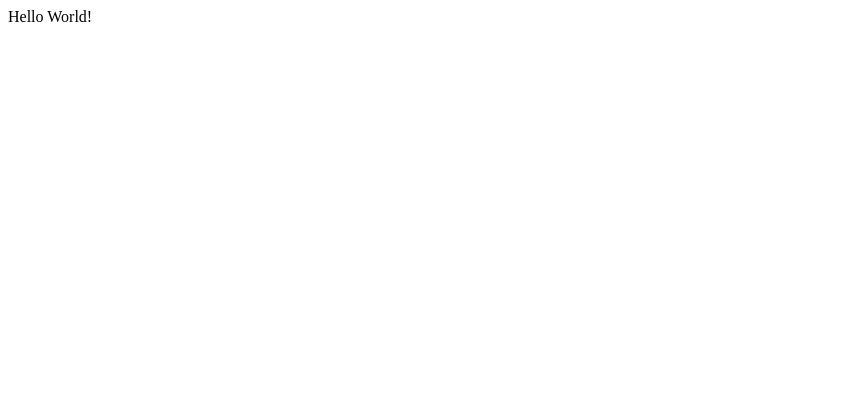
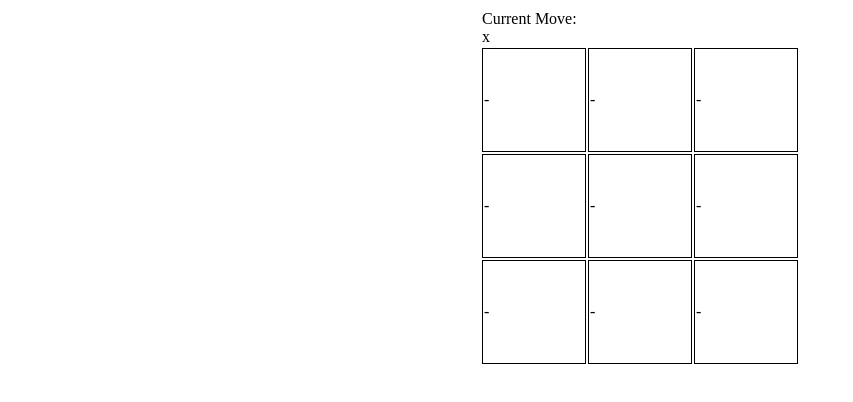
Before and after one commit to Vroomfrondal/Tic-Tac-Toe, a React (Create React App) app: page / in a window 1280 px wide. Shown: the top 402 px of the page, without its empty margins (0-853 px from the left). Built offline with nearby package versions, Linux system fonts and the light colour scheme.

Commit message:
Game Board and Cell components

```diff
--- a/src/App.tsx
+++ /dev/null
@@ -1,7 +0,0 @@
-import React from 'react'
-
-function App() {
-    return <div>Hello World!</div>
-}
-
-export default App
--- /dev/null
+++ b/src/Cell.tsx
@@ -0,0 +1,19 @@
+import React, { useState } from 'react'
+
+const Cell = ({ num }: { num: any }) => {
+  const handlePlayerClick = (num: any) => {
+    alert(num)
+  }
+
+  return (
+    <td
+      onClick={() => {
+        handlePlayerClick(num)
+      }}
+    >
+      -
+    </td>
+  )
+}
+
+export default Cell
--- /dev/null
+++ b/src/components/App.tsx
@@ -0,0 +1,9 @@
+import React from 'react'
+import Board from './Board'
+import './Board.css'
+
+function App() {
+  return <Board />
+}
+
+export default App
--- /dev/null
+++ b/src/components/Board.css
@@ -0,0 +1,12 @@
+/*  */
+.container {
+  display: flex;
+  align-items: center;
+  justify-content: center;
+}
+
+table td {
+  border: 1px solid black;
+  width: 100px;
+  height: 100px;
+}
--- /dev/null
+++ b/src/components/Board.tsx
@@ -0,0 +1,38 @@
+import React, { useState } from 'react'
+import Cell from '../Cell'
+
+const Board = () => {
+  const [playerTurn, setPlayerTurn] = useState('x')
+
+  const determineTurn = () => {
+    if (playerTurn === 'x') setPlayerTurn((prevTurn: any) => (prevTurn = 'o'))
+    else setPlayerTurn((prevTurn: any) => (prevTurn = 'x'))
+  }
+
+  return (
+    <div className="container">
+      <table>
+        Current Move: {playerTurn}
+        <tbody>
+          <tr>
+            <Cell num={1} />
+            <Cell num={2} />
+            <Cell num={3} />
+          </tr>
+          <tr>
+            <Cell num={4} />
+            <Cell num={5} />
+            <Cell num={6} />
+          </tr>
+          <tr>
+            <Cell num={7} />
+            <Cell num={8} />
+            <Cell num={9} />
+          </tr>
+        </tbody>
+      </table>
+    </div>
+  )
+}
+
+export default Board
--- a/src/index.tsx
+++ b/src/index.tsx
@@ -1,6 +1,6 @@
 import React from 'react'
 import ReactDOM from 'react-dom/client'
-import App from './App'
+import App from './components/App'
 
 const root = ReactDOM.createRoot(document.getElementById('root') as HTMLElement)
 root.render(<App />)
```
Also changed, not shown: .eslintrc.json.
